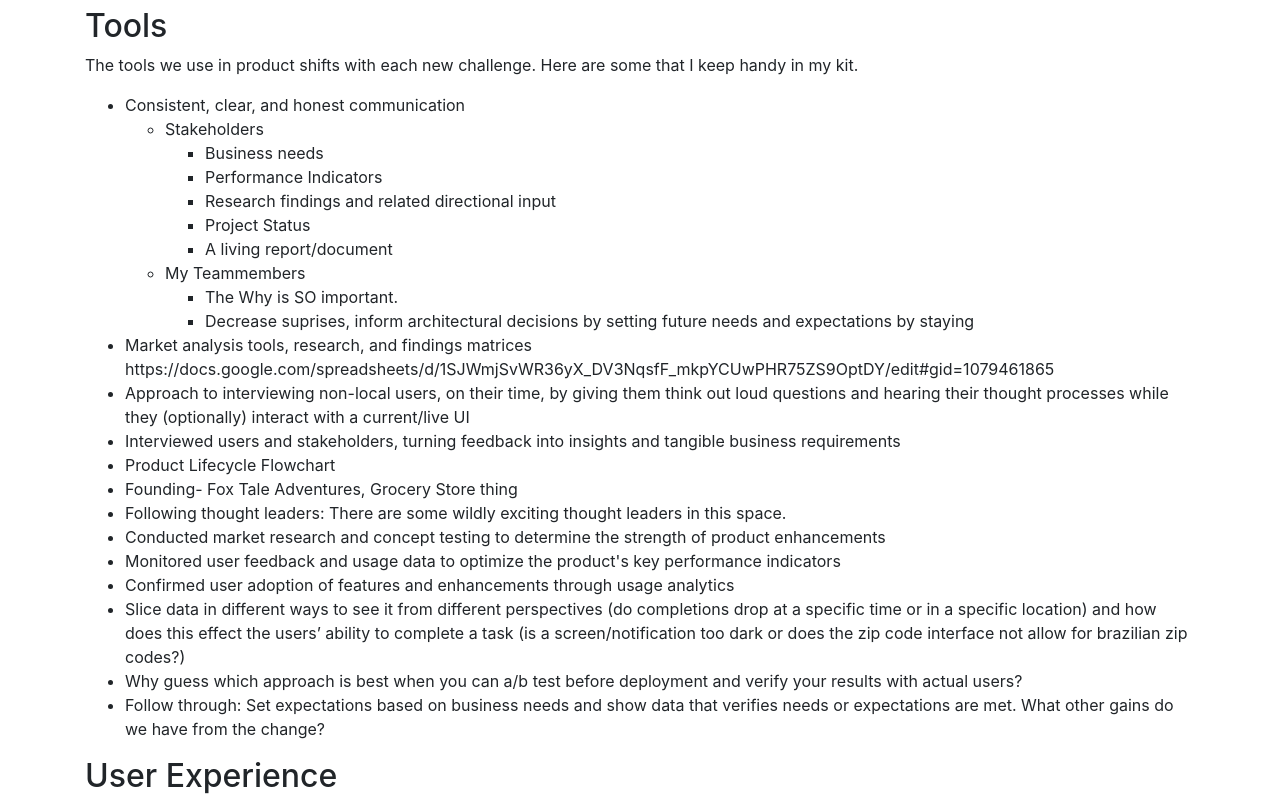
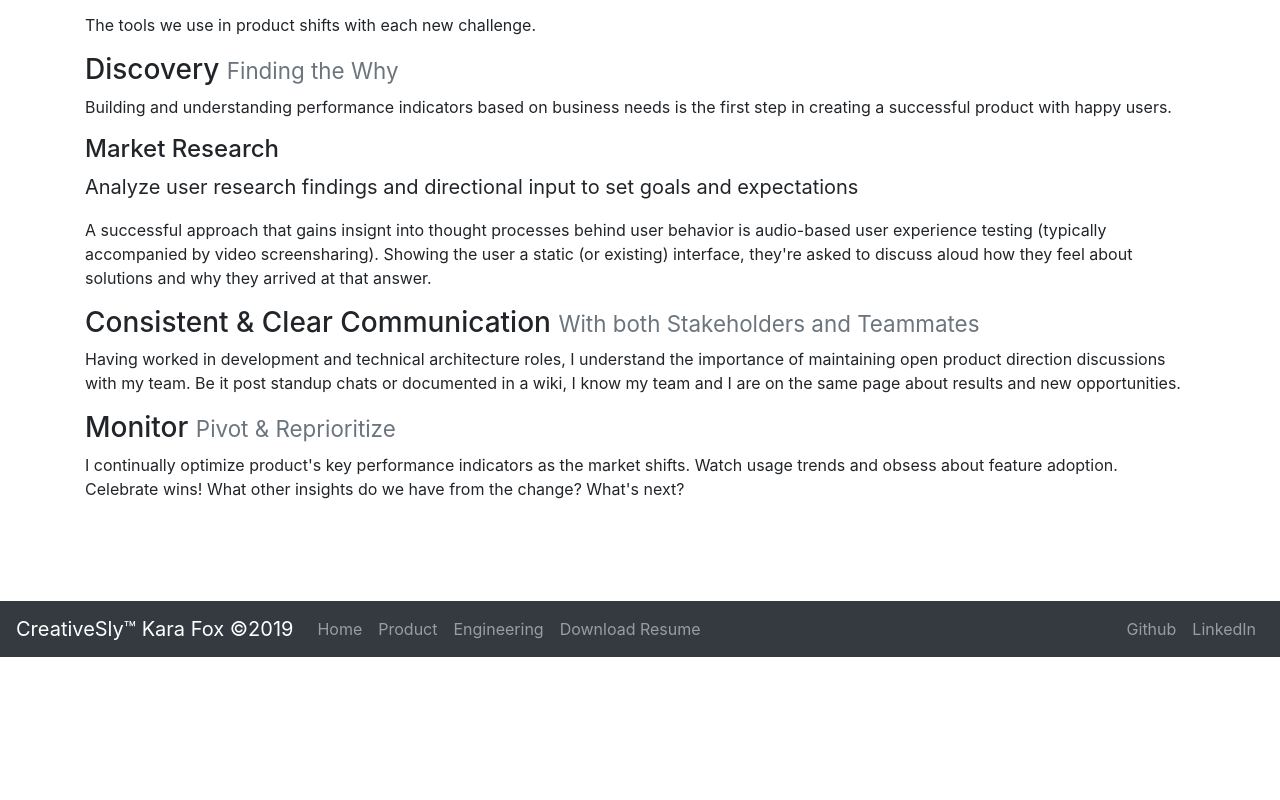
Before and after one commit to KaraFox/portfolio, an Angular app: page /product in a window 1280 px wide. Shown: the part 1100-1900 px from the top of the page. After the commit the page ends 1757 px from the top, so only its background shows below. Built offline with nearby package versions, Linux system fonts and the light colour scheme.

Commit message:
Build out actual content from product outline

```diff
--- a/src/app/views/product/product.component.html
+++ b/src/app/views/product/product.component.html
@@ -1,5 +1,4 @@
 <h1>Product</h1>
-<p>You are a success metric.</p>
 <!-- Case Studies | Tools | User Experience -->
 
 <h2>Case Studies</h2>
@@ -8,11 +7,13 @@
 <h3>Route End Feedback Loop</h3>
 <p>Improvements to where and when we ask users for feedback and reviews brought our store rating up, and consequently
   also brought up the app ranking and usage stats.</p>
+
 <h4>How and When to Ask</h4>
 <p>We had a simple display asking users to review after the 4th successful route completion. Route completions were
   below 20%, so seeing this at all was very rare. This meant that most users who rated the app were rating because they
   had a terrible experience. Not only that, but there was no clear way for users to provide feedback to us in a
   constructive way.</p>
+
 <h4>Learn &amp; Pivot</h4>
 <p>We first added an option to provide feedback into an existing confirmation alert that is shown when a user exits
   navigation, allowing them to provide feedback, just exit nav, or cancel the action. The thinking here was to allow
@@ -22,18 +23,21 @@
   were blank- indicating users were just clicking to get out of the navigation session rather than purposefully trying
   to provide feedback. We quickly removed this option to get users back on the right path there. This was obviously the
   wrong placement. Time to try again.</p>
+
 <h4>Final Product</h4>
 <p>A fellow engineer brought up the idea of providing the same review/feedback option that we do when the user
   successfully arrives. We had since started showing this option for every successful arrival, it makes perfect sense to
   stay consistent here and provide the same unobtrusive options at the end of navigation, whether the user has
   successfully arrived or not. We ended with a consistent experience that offers users the option of rating or providing
   feedback after any route.</p>
+
 <h4>Measuring Success</h4>
 <p>Success was measured by the amount of positive reviews as well as the amount of actionable feedback received by our
   customer experience team. The ratings skyrocketed from 5 1-star reviews and just 3 5-star reviews (a 2.8 average for
   the version) to 10 1-star reviews and 64 5-star reviews (a 4.3 average for the version) in 2 releases.</p>
 <p>As a bonus, the app’s ranking in the store increased because of the higher rating, causing downloads and UV’s to
   follow suit and shoot through the roof. Our >4-star rating KPI had been achieved.</p>
+
 <h4>Continued Iteration</h4>
 <p>We continued to iterate on this feedback loop, as well other areas of the app!</p>
 
@@ -41,55 +45,51 @@
 https://docs.google.com/document/d/1U2IJxNMhZ0ko4Rll2D059TiBr3V--QozqegNgMacZWY/edit -->
 
 <h2>Tools</h2>
-<p>The tools we use in product shifts with each new challenge. Here are some that I keep handy in my kit.</p>
-<ul>
-  <li>Consistent, clear, and honest communication
-    <ul>
-      <li>Stakeholders
-        <ul>
-          <li>Business needs</li>
-          <li>Performance Indicators</li>
-          <li>Research findings and related directional input</li>
-          <li>Project Status</li>
-          <li>A living report/document</li>
-        </ul>
-      </li>
-      <li>My Teammembers
-        <ul>
-          <li>The Why is SO important.</li>
-          <li>Decrease suprises, inform architectural decisions by setting future needs and expectations by staying</li>
-        </ul>
-      </li>
-    </ul>
-  </li>
-  <li>
-    Market analysis tools, research, and findings matrices<br />
-    https://docs.google.com/spreadsheets/d/1SJWmjSvWR36yX_DV3NqsfF_mkpYCUwPHR75ZS9OptDY/edit#gid=1079461865
-  </li>
-  <li>
-    Approach to interviewing non-local users, on their time, by giving them think out loud questions and hearing their
-    thought processes while they (optionally) interact with a current/live UI</li>
-  <li>Interviewed users and stakeholders, turning feedback into insights and tangible business requirements</li>
-  <li>
-    Product Lifecycle Flowchart
-    <!-- draw.io/?state=%7B"ids":%5B"0BxdiVg6_L3imSTJNVmFjZkJDX1E"%5D,"action":"open","userId":"{userId}"%7D#G0BxdiVg6_L3imSTJNVmFjZkJDX1E -->
-  </li>
-  <li>Founding- Fox Tale Adventures, Grocery Store thing</li>
-  <li>Following thought leaders: There are some wildly exciting thought leaders in this space.</li>
-  <li>Conducted market research and concept testing to determine the strength of product enhancements</li>
-  <li>Monitored user feedback and usage data to optimize the product's key performance indicators</li>
-  <li>Confirmed user adoption of features and enhancements through usage analytics</li>
-  <li>Slice data in different ways to see it from different perspectives (do completions drop at a specific time or in a
-    specific location) and how does this effect the users’ ability to complete a task (is a screen/notification too dark
-    or does the zip code interface not allow for brazilian zip codes?)</li>
-  <li>Why guess which approach is best when you can a/b test before deployment and verify your results with actual
-    users?</li>
-  <li>Follow through: Set expectations based on business needs and show data that verifies needs or expectations are
-    met. What other gains do we have from the change?</li>
-</ul>
+<!-- <img src="draw.io/?state=%7B"ids":%5B"0BxdiVg6_L3imSTJNVmFjZkJDX1E"%5D,"action":"open","userId":"{userId}"%7D#G0BxdiVg6_L3imSTJNVmFjZkJDX1E" alt="Product Lifecycle Flowchart"> -->
+<p>The tools we use in product shifts with each new challenge.</p>
+<h3>
+  Discovery
+  <small class="text-muted">Finding the Why</small>
+</h3>
+<p>
+  Building and understanding performance indicators based on business needs is the first step in creating
+  a successful product with happy users.
+</p>
+<h4>Market Research</h4>
+<!-- <img src="https://docs.google.com/spreadsheets/d/1SJWmjSvWR36yX_DV3NqsfF_mkpYCUwPHR75ZS9OptDY/edit#gid=1079461865" alt="Market analysis tools, research, and findings matrices"> -->
+<blockquote class="blockquote">
+  <p class="mb-0">Analyze user research findings and directional input to set goals and expectations</p>
+</blockquote>
 
-<h2>User Experience</h2>
+<p>
+  A successful approach that gains insignt into thought processes behind user behavior is audio-based
+  user experience testing (typically accompanied by video screensharing).
+  Showing the user a static (or existing) interface, they're asked to discuss aloud how they feel about
+  solutions and why they arrived at that answer.
+</p>
+
+<h3>
+  Consistent &amp; Clear Communication
+  <small class="text-muted">With both Stakeholders and Teammates</small>
+</h3>
+<p>
+  Having worked in development and technical architecture roles, I understand the importance of
+  maintaining open product direction discussions with my team. Be it post standup chats or documented
+  in a wiki, I know my team and I are on the same page about results and new opportunities.
+</p>
+
+<h3>
+  Monitor
+  <small class="text-muted">Pivot &amp; Reprioritize</small>
+</h3>
+<p>
+  I continually optimize product's key performance indicators as the market shifts. Watch usage trends
+  and obsess about feature adoption. Celebrate wins! What other insights do we have from the change?
+  What's next?
+</p>
+
+<!-- <h2>User Experience</h2>
 <ul>
   <li>Storyboards</li>
   <li>Set up wireframe and design A/B tests</li>
-</ul>
+</ul> -->
```
